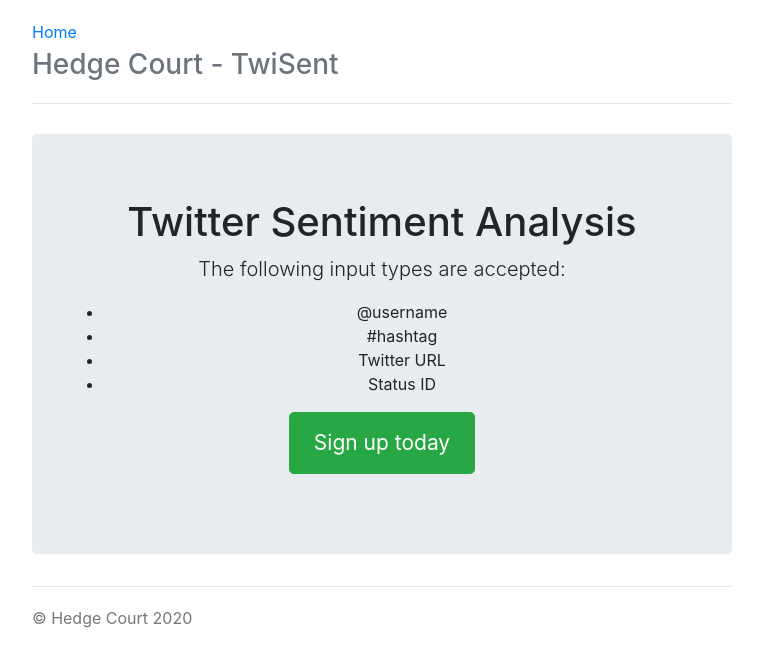
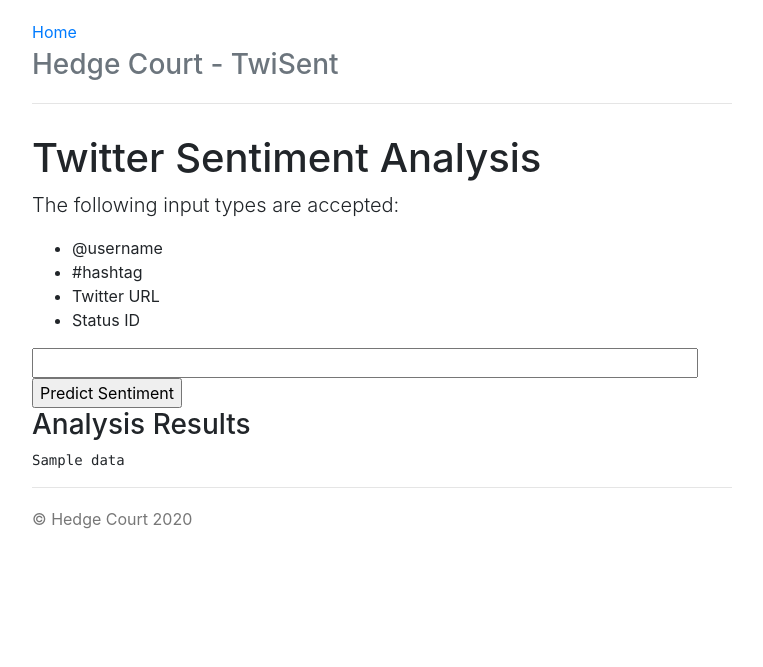
Before and after one commit to esasiela/twisent, a Flask app: template templates/index.html in a window 1280 px wide. Shown: the top 667 px of the page, without its empty margins (258-1021 px from the left). Run offline with Flask 2, Linux system fonts and the light colour scheme; the template is opened without the code that fills it: values that come from a table or form of the project are taken from there, most other values are stand-ins (such as "Sample title", 1, 10 or a date in 2020); some libraries are stand-ins or nearby versions.

Commit message:
basic user flow through UI

```diff
--- a/application.py
+++ b/application.py
@@ -2,54 +2,51 @@
 import sys
 import json
 
-from flask import Flask, request, Response, render_template
+from flask import Flask, request, Response, render_template, redirect, url_for
+from flask_wtf import FlaskForm
+from wtforms import StringField, SubmitField
+from wtforms.validators import DataRequired
 
 
-# Default config vals
-THEME = 'default' if os.environ.get('THEME') is None else os.environ.get('THEME')
-FLASK_DEBUG = 'false' if os.environ.get('FLASK_DEBUG') is None else os.environ.get('FLASK_DEBUG')
-
-# Create the Flask app
-application = Flask(__name__)
-
-# Load config values specified above
-application.config.from_object(__name__)
-
-# Load configuration vals from a file
-application.config.from_envvar('APP_CONFIG', silent=True)
-
-# Only enable Flask debugging if an env var is set to true
-application.debug = application.config['FLASK_DEBUG'] in ['true', 'True']
+# Create the Flask app, load default config from config.py, load secret config from instance/config.py
+app = Flask(__name__, instance_relative_config=True)
+app.config.from_object('config')
+app.config.from_pyfile('config.py')
 
 
-@application.route('/')
-def welcome():
-    theme = application.config['THEME']
-    return render_template('index.html', theme=theme, flask_debug=application.debug)
+class TwisentForm(FlaskForm):
+    t = StringField("Input", validators=[DataRequired()])
+    submit = SubmitField("Predict Sentiment")
 
 
-@application.route('/signup', methods=['POST'])
-def signup():
-    signup_data = dict()
-    for item in request.form:
-        signup_data[item] = request.form[item]
-
-    try:
-        store_in_dynamo(signup_data)
-        publish_to_sns(signup_data)
-    except ConditionalCheckFailedException:
-        return Response("", status=409, mimetype='application/json')
-
-    return Response(json.dumps(signup_data), status=201, mimetype='application/json')
+class TwisentData:
+    msg = ""
 
 
-def publish_to_sns(signup_data):
-    try:
-        sns_conn.publish(application.config['NEW_SIGNUP_TOPIC'], json.dumps(signup_data),
-                         "New signup: %s" % signup_data['email'])
-    except Exception as ex:
-        sys.stderr.write("Error publishing subscription message to SNS: %s" % ex.message)
+@app.route('/')
+def welcome():
+    theme = app.config['THEME']
+    return render_template('index.html', theme=theme, flask_debug=app.debug, form=TwisentForm(), data=None)
+
+
+@app.route('/twisent', methods=['POST'])
+def twisent():
+    print("twisent()", flush=True)
+    theme = app.config['THEME']
+
+    form = TwisentForm()
+    if form.validate_on_submit():
+        # they gave a non-empty text field
+        print("twisent(), validation passed", flush=True)
+        print("twisent(), t=", form.t, "[", form.t.data, "]", flush=True)
+
+        d = TwisentData()
+        d.msg = "i have text"
+        return render_template('index.html', theme=theme, flask_debug=app.debug, form=form, data=d)
+        # return redirect(url_for('index'))
+    else:
+        return render_template('index.html', theme=theme, flask_debug=app.debug, form=form)
 
 
 if __name__ == '__main__':
-    application.run(host='0.0.0.0')
+    app.run(host='0.0.0.0')
--- /dev/null
+++ b/config.py
@@ -0,0 +1,4 @@
+DEBUG = True
+SECRET_KEY = "xxx"
+THEME = "default"
+DISPLAY_APP_NAME = "Hedge Court - TwiSent"
--- a/requirements.txt
+++ b/requirements.txt
@@ -6,6 +6,7 @@
 Click==7.0
 coala-utils==0.5.1
 Flask==1.1.1
+Flask-WTF==0.14.3
 future==0.18.2
 idna==2.8
 itsdangerous==1.1.0
@@ -19,3 +20,4 @@
 soupsieve==1.9.5
 urllib3==1.25.8
 Werkzeug==1.0.0
+WTForms==2.2.1
--- a/templates/index.html
+++ b/templates/index.html
@@ -9,10 +9,10 @@
     <title>Hedge Court - TwiSent</title>
 
     <!-- Bootstrap core CSS -->
-    <link href="{{ url_for('static', filename="bootstrap/css/theme/" + theme + "/bootstrap.css") }}" rel="stylesheet">
+    <link href="{{ url_for('static', filename='bootstrap/css/theme/' + theme + '/bootstrap.css') }}" rel="stylesheet">
 
     <!-- Custom styles for this template -->
-    <link href="{{ url_for('static', filename="bootstrap/css/jumbotron-narrow.css") }}" rel="stylesheet">
+    <link href="{{ url_for('static', filename='bootstrap/css/jumbotron-narrow.css') }}" rel="stylesheet">
 
   </head>
 
@@ -29,23 +29,15 @@
           -->
 
         </ul>
-        <h3 class="text-muted">Hedge Court - TwiSent</h3>
+        <h3 class="text-muted">{{ config.DISPLAY_APP_NAME }}</h3>
       </div>
-    	{% if flask_debug %}
+      {% if flask_debug %}
       <div class="alert alert-danger">
         Flask is in debug mode. This is not safe for production.
       </div>
-    	{% endif %}
-      <div id="signupSuccess" class="alert alert-success" style="display:none">
-        <p id="signupSuccessText">Thanks for signing up! You'll be among the first to know when we launch.</p>
-      </div>
-      <div id="signupDuplicate" class="alert alert-success" style="display:none">
-        <p id="signupDuplicateText">Fear not, you're already on the list! You'll be among the first to know when we launch.</p>
-      </div>
-      <div id="signupError" class="alert alert-info" style="display:none">
-        <p id="signupErrorText">Well this is embarrassing. It looks like we're having trouble getting you on the list.</p>
-      </div>
-      <div class="jumbotron">
+      {% endif %}
+
+       <div>
         <h1>Twitter Sentiment Analysis</h1>
         <p class="lead">The following input types are accepted:</p>
         <ul>
@@ -54,52 +46,40 @@
           <li>Twitter URL</li>
           <li>Status ID</li>
         </ul>
-        <p><a class="btn btn-lg btn-success"  data-toggle="modal" href="#signupModal">Sign up today</a></p>
+
+        <form action="{{ url_for('twisent') }}" method="post">
+          <div class="form-field">
+            {{ form.t(size=60) }} {{ form.submit }}
+            {% if form.t.errors %}
+              <ul class="errors">
+                {% for error in form.t.errors %}
+                  <li>{{ error }}</li>
+                {% endfor %}
+              </ul>
+            {% endif %}
+          </div>
+          {{ form.csrf_token }}
+        </form>
+
       </div>
 
+      {% if data is not none %}
+      <div>
+        <div>
+          <h3>Analysis Results</h3>
+        </div>
+        <pre>{{ data }}</pre>
+      </div>
+      {% endif %}
 
       <div class="footer">
         <p>&copy; Hedge Court 2020</p>
       </div>
 
-      <!-- Modal -->
-       <div class="modal fade" id="signupModal" tabindex="-1" role="dialog" aria-labelledby="signupModal" aria-hidden="true">
-         <div class="modal-dialog">
-           <div class="modal-content">
-             <div class="modal-header">
-               <button type="button" class="close" data-dismiss="modal" aria-hidden="true">&times;</button>
-               <h4 class="modal-title">Provide a few details and we'll be in touch...</h4>
-             </div>
-             <div class="modal-body">
-               <form id="signupForm" role="form">
-                 <input type="hidden" id="theme" name="theme" value="{{theme}}"/>
-                 <div class="form-group">
-                   <label for="name">Name</label>
-                   <input type="text" class="form-control" id="name" name="name" placeholder="Your name">
-                 </div>
-                 <div class="form-group">
-                   <label for="email">Email address</label>
-                   <input type="email" class="form-control" id="email" name="email" placeholder="Your email address">
-                 </div>
-                 <div class="form-group">
-                   <label for="previewAccess">Interested in Preview Access?</label>
-                   <select class="form-control" name="previewAccess">
-                     <option>Yes</option>
-                     <option>No</option>
-                   </select>
-                 </div>
-             </div>
-             <div class="modal-footer">
-               <button id="signup" type="button" class="btn btn-primary">Sign Up!</button>
-             </div>
-           </div><!-- /.modal-content -->
-         </div><!-- /.modal-dialog -->
-       </div><!-- /.modal -->
-
     </div> <!-- /container -->
 
-    <script src="{{ url_for('static', filename="jquery/jquery.js") }}"></script>
-    <script src="{{ url_for('static', filename="bootstrap/js/bootstrap.min.js") }}"></script>
+    <script src="{{ url_for('static', filename='jquery/jquery.js') }}"></script>
+    <script src="{{ url_for('static', filename='bootstrap/js/bootstrap.min.js') }}"></script>
     <script type="text/javascript">
     $(document).ready(function() {
       $("#signup").click(function() {
```
